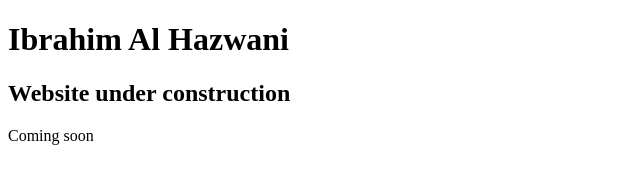
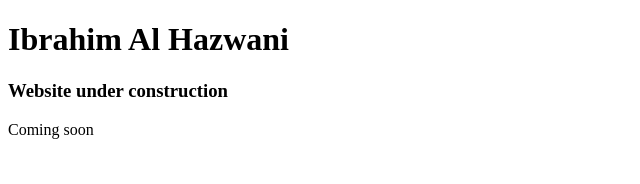
Before and after one commit to ibrahimalhazwani/ibrahimalhazwani.github.io, a plain HTML site: page index.html in a window 1280 px wide. Shown: the whole page, without its empty margins (0-640 px from the left). Drawn offline with Linux system fonts and the light colour scheme.

Commit message:
Update index.html

```diff
--- a/index.html
+++ b/index.html
@@ -4,7 +4,7 @@
     <title>Ibrahim Al Hazwani</title>
     <body>
         <h1>Ibrahim Al Hazwani</h1>
-        <h2>Website under construction</h2>
+        <h3>Website under construction</h3>
         <p>Coming soon </p>
     </body>
 </head>
```
